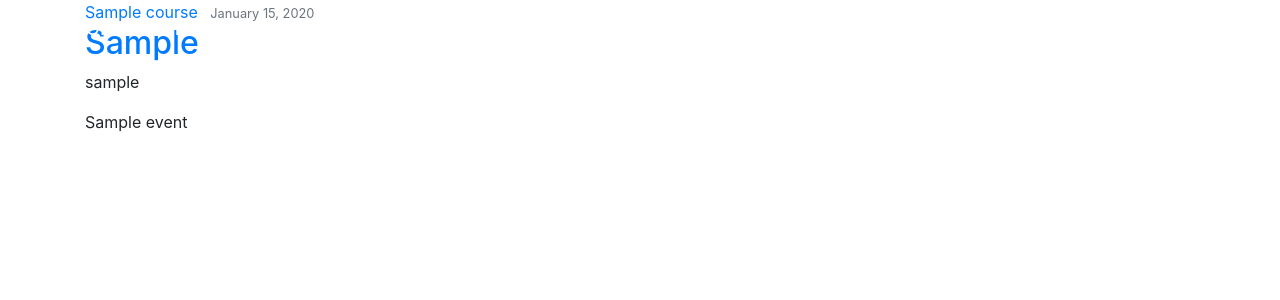
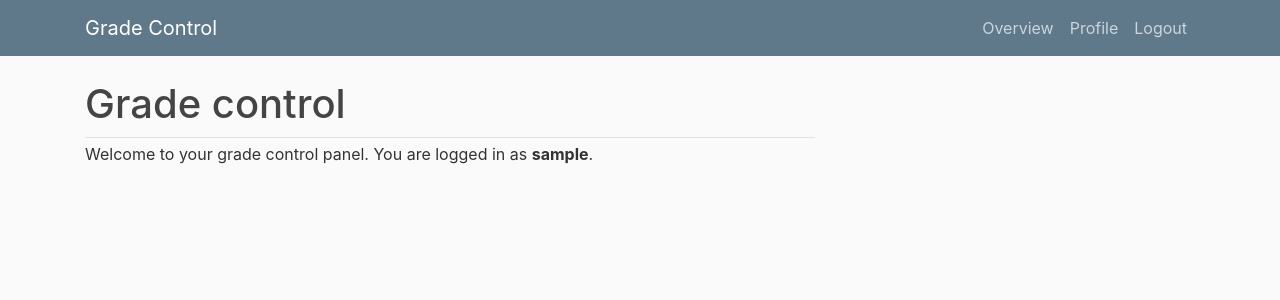
Before and after one commit to michalbarczyk/grade-control, a Django app: page / in a window 1280 px wide. Shown: the top 300 px of the page. Run offline with Django 3.2, Linux system fonts and the light colour scheme; a user stored in the database is signed in; tables that the repository leaves empty hold one stand-in row (values such as "Sample post"); some libraries are stand-ins or nearby versions.

Commit message:
changed structure of project

```diff
--- a/grade_control/urls.py
+++ b/grade_control/urls.py
@@ -17,12 +17,13 @@ from django.contrib import admin
 from django.contrib.auth import views as auth_views
 from django.urls import path, include
 
-from system import views as users_views
+from system import views as system_views
 
 urlpatterns = [
     path('admin/', admin.site.urls),
-    path('register/', users_views.register, name='register'),
-    path('profile/', users_views.profile, name='profile'),
+    path('register/', system_views.register, name='register'),
+    path('profile/', system_views.profile, name='profile'),
+    path('overview/', system_views.overview, name='overview'),
     path('login/', auth_views.LoginView.as_view(template_name='system/login.html'), name='login'),
     path('logout/', auth_views.LogoutView.as_view(template_name='system/logout.html'), name='logout'),
     path('', include('system.urls')),
--- /dev/null
+++ b/system/static/main.css
@@ -0,0 +1,84 @@
+body {
+  background: #fafafa;
+  color: #333333;
+  margin-top: 5rem;
+}
+
+h1, h2, h3, h4, h5, h6 {
+  color: #444444;
+}
+
+ul {
+  margin: 0;
+}
+
+.bg-steel {
+  background-color: #5f788a;
+}
+
+.site-header .navbar-nav .nav-link {
+  color: #cbd5db;
+}
+
+.site-header .navbar-nav .nav-link:hover {
+  color: #ffffff;
+}
+
+.site-header .navbar-nav .nav-link.active {
+  font-weight: 500;
+}
+
+.content-section {
+  background: #ffffff;
+  padding: 10px 20px;
+  border: 1px solid #dddddd;
+  border-radius: 3px;
+  margin-bottom: 20px;
+}
+
+.article-title {
+  color: #444444;
+}
+
+a.article-title:hover {
+  color: #428bca;
+  text-decoration: none;
+}
+
+.article-content {
+  white-space: pre-line;
+}
+
+.article-img {
+  height: 65px;
+  width: 65px;
+  margin-right: 16px;
+}
+
+.article-metadata {
+  padding-bottom: 1px;
+  margin-bottom: 4px;
+  border-bottom: 1px solid #e3e3e3
+}
+
+.article-metadata a:hover {
+  color: #333;
+  text-decoration: none;
+}
+
+.article-svg {
+  width: 25px;
+  height: 25px;
+  vertical-align: middle;
+}
+
+.account-img {
+  height: 125px;
+  width: 125px;
+  margin-right: 20px;
+  margin-bottom: 16px;
+}
+
+.account-heading {
+  font-size: 2.5rem;
+}
--- a/system/templates/system/base.html
+++ b/system/templates/system/base.html
@@ -21,17 +21,21 @@
     <header class="site-header">
       <nav class="navbar navbar-expand-md navbar-dark bg-steel fixed-top">
         <div class="container">
-          <a class="navbar-brand mr-4" href="{% url 'home' %}">Grade Control</a>
+            {% if user.is_authenticated %}
+                <a class="navbar-brand mr-4" href="{% url 'home' %}">Grade Control</a>
+            {% else %}
+                <a class="navbar-brand mr-4" href="{% url 'login' %}">Grade Control</a>
+            {% endif %}
           <button class="navbar-toggler" type="button" data-toggle="collapse" data-target="#navbarToggle" aria-controls="navbarToggle" aria-expanded="false" aria-label="Toggle navigation">
           <span class="navbar-toggler-icon"></span>
           </button>
           <div class="collapse navbar-collapse" id="navbarToggle">
             <div class="navbar-nav mr-auto">
-              <a class="nav-item nav-link" href="{% url "home" %}">Home</a>
             </div>
             <!-- Navbar Right Side -->
             <div class="navbar-nav">
                 {% if user.is_authenticated %}
+                    <a class="nav-item nav-link" href="{% url 'overview' %}">Overview</a>
                     <a class="nav-item nav-link" href="{% url 'profile' %}">Profile</a>
                     <a class="nav-item nav-link" href="{% url 'logout' %}">Logout</a>
                 {% else %}
--- a/system/templates/system/home.html
+++ b/system/templates/system/home.html
@@ -1,16 +1,21 @@
 {% extends "system/base.html" %}
 {% block content %}
-    {% for grade in grades %}
-        <article class="media content-section">
-          <div class="media-body">
-            <div class="article-metadata">
-              <a class="mr-2" href="#">{{ grade.event.course }}</a>
-              <small class="text-muted">{{ grade.event.date|date:"F d, Y" }}</small>
-            </div>
-            <h2><a class="article-title" href="#">{{ grade.grade }}</a></h2>
-            <p class="article-content">{{ grade.owner }}</p>
-            <p class="article-content">{{ grade.event }}</p>
-          </div>
-        </article>
-    {% endfor %}
+    <div class="article-metadata">
+        <h1>Grade control</h1>
+    </div>
+    <div class="media-body">
+        <p class="article-content">Welcome to your grade control panel. You are logged in as <b>{{ user.username }}</b>.</p>
+
+    </div>
+<!--    <article class="media content-section">-->
+<!--      <div class="media-body">-->
+<!--        <div class="article-metadata">-->
+<!--          <a class="mr-2" href="#">tekst1</a>-->
+<!--          <small class="text-muted">text2</small>-->
+<!--        </div>-->
+<!--        <h2><a class="article-title" href="#">text3</a></h2>-->
+<!--        <p class="article-content">4</p>-->
+<!--        <p class="article-content">5</p>-->
+<!--      </div>-->
+<!--    </article>-->
 {% endblock content %}
--- a/system/templates/system/profile.html
+++ b/system/templates/system/profile.html
@@ -1,5 +1,5 @@
 {% extends "system/base.html" %}
-{% load crispy_forms_tags %}
+<!--{% load crispy_forms_tags %}-->
 {% block content %}
    <h1>{{ user.username }}</h1>
 {% endblock content %}
--- a/system/views.py
+++ b/system/views.py
@@ -28,3 +28,11 @@ def home(request):
         'title': 'gradepage'
     }
     return render(request, 'system/home.html', context)
+
+@login_required
+def overview(request):
+    context = {
+        'grades': Grade.objects.all(),
+        'title': 'gradepage'
+    }
+    return render(request, 'system/overview.html', context)
```
Also changed, not shown: system/templates/system/overview.html (added, +16 -0 lines).
